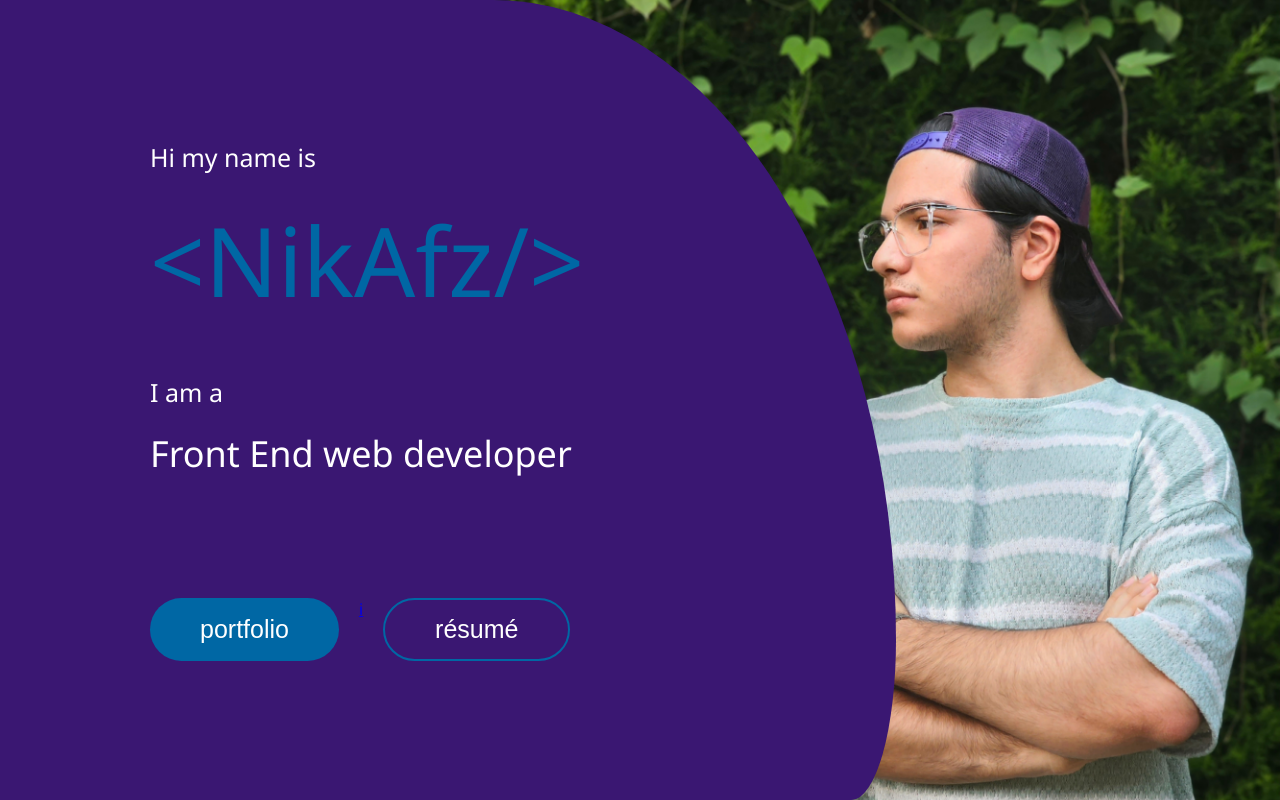
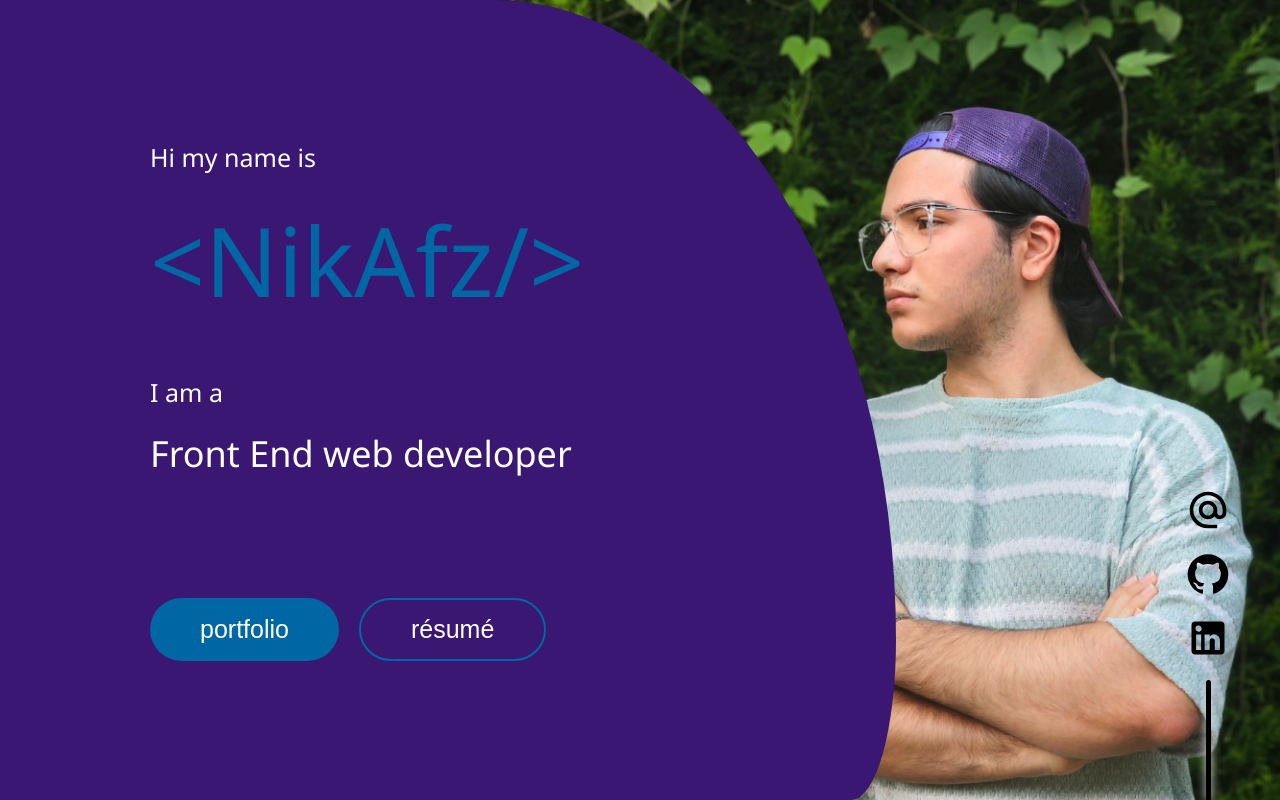
Before and after one commit to NikAfz/portfolio, a React (Vite) app: page / in a window 1280 px wide. Built offline with nearby package versions, Linux system fonts and the light colour scheme.

Commit message:
fix : landing

```diff
--- /dev/null
+++ b/src/components/SocialLink.jsx
@@ -0,0 +1,28 @@
+import GitHubIcon from "@mui/icons-material/GitHub";
+import LinkedInIcon from "@mui/icons-material/LinkedIn";
+import AlternateEmailIcon from "@mui/icons-material/AlternateEmail";
+
+function SocialLink(props) {
+  return (
+    <div className="social-link--container">
+      <div className="social-link--icon">
+        <a href="mailto:nikafz980@gmail.com">
+          <AlternateEmailIcon sx={{ fontSize: 44, color: "black" }} />
+        </a>
+      </div>
+      <div className="social-link--icon">
+        <a href="https://github.com/NikAfz" target="_blank">
+          <GitHubIcon sx={{ fontSize: 44, color: "black" }} />
+        </a>
+      </div>
+      <div className="social-link--icon">
+        <a href="https://www.linkedin.com/in/nik-afz/" target="_blank">
+          <LinkedInIcon sx={{ fontSize: 44, color: "black" }} />
+        </a>
+      </div>
+
+      <div className="social--line"></div>
+    </div>
+  );
+}
+export default SocialLink;
--- a/src/index.css
+++ b/src/index.css
@@ -1,34 +1,29 @@
-*{
+* {
   margin: 0;
   padding: 0;
 }
-body{
-  font-family:'Segoe UI', Tahoma, Geneva, Verdana, sans-serif;
+body {
+  font-family: "Segoe UI", Tahoma, Geneva, Verdana, sans-serif;
 }
 .main--button {
-  background-color: #0067A4;
-  color: white;
+  background-color: #0067a4 !important;
+  color: white !important;
   border: none !important;
 }
 .secondary--button {
-  background-color: transparent;
-  color: white;
-  border: #0067A4 2px solid;
+  background-color: transparent !important;
+  color: white !important;
+  border: #0067a4 2px solid !important;
 }
 
-
-
-
-
-
-.landing-text--container{
+.landing-text--container {
   color: white;
-  background-color: #3A1772;
+  background-color: #3a1772;
   width: calc(70vw - 150px);
   height: 100svh;
   overflow-x: hidden;
   overflow-y: hidden;
-  border-radius: 0% 45% 5% 0% / 0% 80% 20% 0% ;
+  border-radius: 0% 45% 5% 0% / 0% 80% 20% 0%;
   display: flex;
   flex-direction: column;
   justify-content: center;
@@ -38,29 +33,27 @@ body{
 .landing-text--small {
   font-size: 25px;
   margin-bottom: 20px;
-
 }
 .landing-text--mid {
   font-size: 36px;
   margin-bottom: 120px;
-
 }
 .landing-text--big {
   font-size: 96px;
   margin-bottom: 50px;
-  color: #0067A4;
-
+  color: #0067a4;
 }
-.landing-button--container{
+.landing-button--container {
   margin-bottom: 0px;
   display: flex;
 
   gap: 20px;
 }
-.landing-button{
+.landing-button {
   font-size: 25px;
   padding: 15px 50px;
   border-radius: 50px;
+  cursor: pointer;
 }
 .landing--pic {
   background-color: lightgreen;
@@ -78,3 +71,23 @@ body{
   height: 120%;
   -webkit-box-reflect: left;
 }
+
+.social-link--container {
+  z-index: 10;
+  position: fixed;
+  right: 50px;
+  bottom: 0px;
+  display: flex;
+  flex-direction: column;
+  align-items: center;
+  gap: 15px;
+}
+.social-link--icon {
+}
+.social--line {
+  background-color: black;
+  height: 15svh;
+  width: 5px;
+  border-radius: 3px 3px 0 0;
+  box-shadow: 0px 0px 10px rgb(255, 255, 255);
+}
--- a/src/pages/Landing.jsx
+++ b/src/pages/Landing.jsx
@@ -1,36 +1,33 @@
-import meLookingRight from '/me1.jpg'
-
-
+import SocialLink from "../components/SocialLink";
+import meLookingRight from "/me1.jpg";
 
 function Landing(props) {
-
   return (
     <>
       <div className="landing-text--container">
-
-        <p className="landing-text--small">
-          Hi my name is
-        </p>
+        <p className="landing-text--small">Hi my name is</p>
 
         <p className="landing-text--big">
           {"<"}NikAfz/{">"}
         </p>
-
         <p className="landing-text--small">I am a </p>
 
         <p className="landing-text--mid">Front End web developer</p>
 
-
         <div className="landing-button--container">
           <button className="landing-button main--button">portfolio</button>
-          <a href="NikAfz.pdf">i</a>
-          <button className="landing-button secondary--button">résumé</button>
+
+          <a target="_blank" href="src/assets/NikAfz.pdf">
+            <button className="landing-button secondary--button">résumé</button>
+          </a>
         </div>
       </div>
-      <div className='landing--pic'>
+
+      <div className="landing--pic">
         <img src={meLookingRight} alt="my picture" />
       </div>
+      <SocialLink />
     </>
-  )
+  );
 }
 export default Landing;
```
